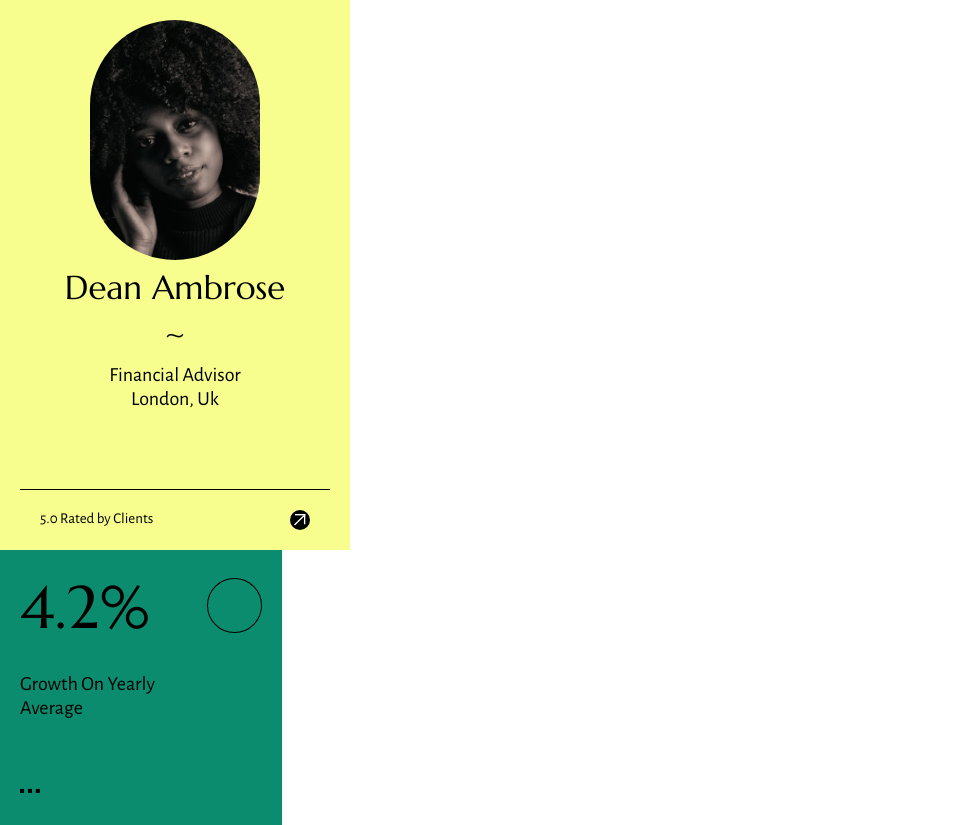
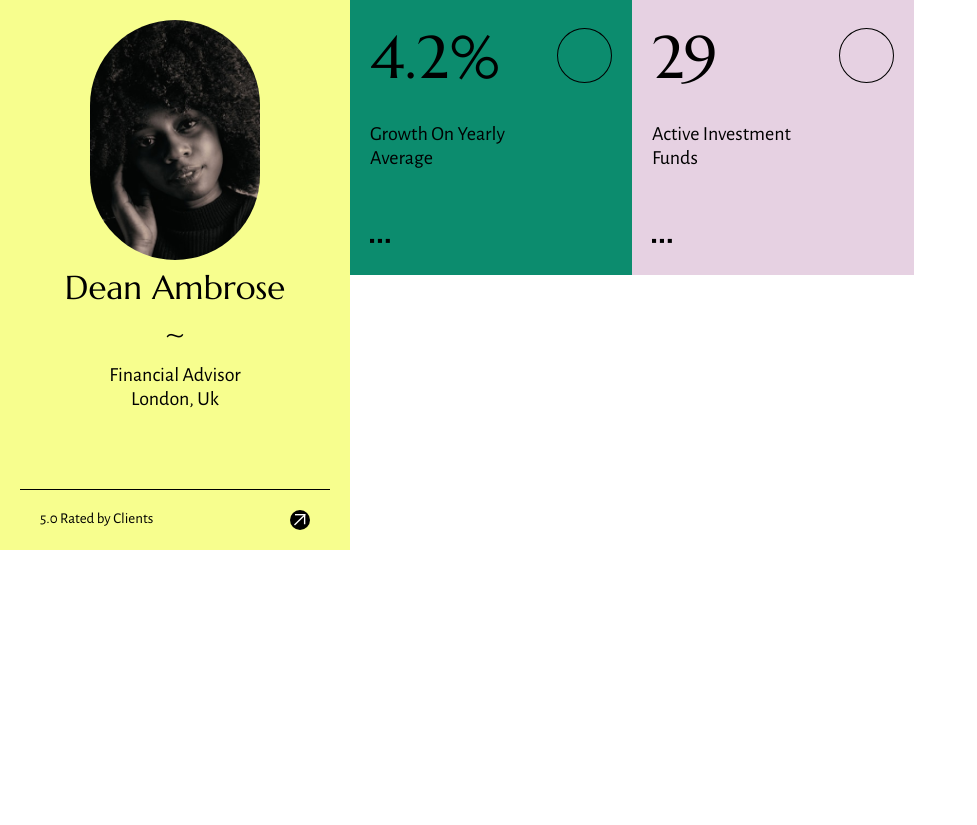
Before and after one commit to PaulaRod173/p10, a plain HTML site: page index.html in a window 1280 px wide. Shown: the whole page, without its empty margins (0-977 px from the left). After the commit the page ends 800 px from the top, so only its background shows below. Drawn offline with nearby package versions, Linux system fonts and the light colour scheme.

Commit message:
index.html

```diff
--- a/index.html
+++ b/index.html
@@ -26,6 +26,10 @@
             font-family: "Marcellus", serif;
             font-weight: 400;
             font-style: normal;
+        }
+        body{
+            display: flex;
+            flex-direction: row;
         }
         .card_profile{
             padding: 20px;
@@ -130,6 +134,53 @@
             width: 20px;
             height: 20px;
         }
+
+        .card_pink{
+            width: 282px;
+            height: 275px;
+            background-color: #E6D1E2;
+            padding: 20px;
+            display: flex;
+            flex-direction: column;
+        }
+        .card_pink header{
+            display: flex;
+            flex-direction: column;
+            width: 100%;
+            flex-grow: 1;
+        }
+        .card_pink header .apart1{
+            display: flex;
+            flex-direction: row;
+            width: 100%;
+            align-items: center;
+            justify-content: space-between;
+        }
+        .card_pink header h1{
+            margin: 0 0 7px 0;
+            text-align: left;
+            font-size: 60px;
+        }
+        .card_pink header img{
+            margin: 0 0 7px 0;
+            text-align: right;
+            width: 55px;
+            height: 55px;
+        }
+        .card_pink header h2{
+            margin: 20px 0 7px 0;
+            text-align: left;
+            font-size: 20px;
+        }
+        .card_pink footer{
+            width: 100%;
+            display: flex;
+            flex-direction: column;
+        }
+        .card_pink footer img{
+            width: 20px;
+            height: 20px;
+        }
     </style>
 </head>
 <body>
@@ -171,5 +222,24 @@
             </div>
         </footer>
     </div>
+        <div class="card_pink">
+        <header>
+            <div class="apart1">
+                <h1 class="marcellus-regular">29</h1>
+                <div class="cercle">
+                    <img src="img/Ellipse 3.svg" alt="">
+                </div>
+            </div>
+            <div class="apart2">
+                <h2 class="alegreya-sans-regular">Active Investment <br>
+                Funds</h2>
+            </div>
+        </header>
+        <footer>
+            <div class="puntets">
+                <img src="img/Union.svg" alt="">
+            </div>
+        </footer>
+    </div>
 </body>
 </html>
```
Lines whose indentation alone changed are shown as unchanged.
